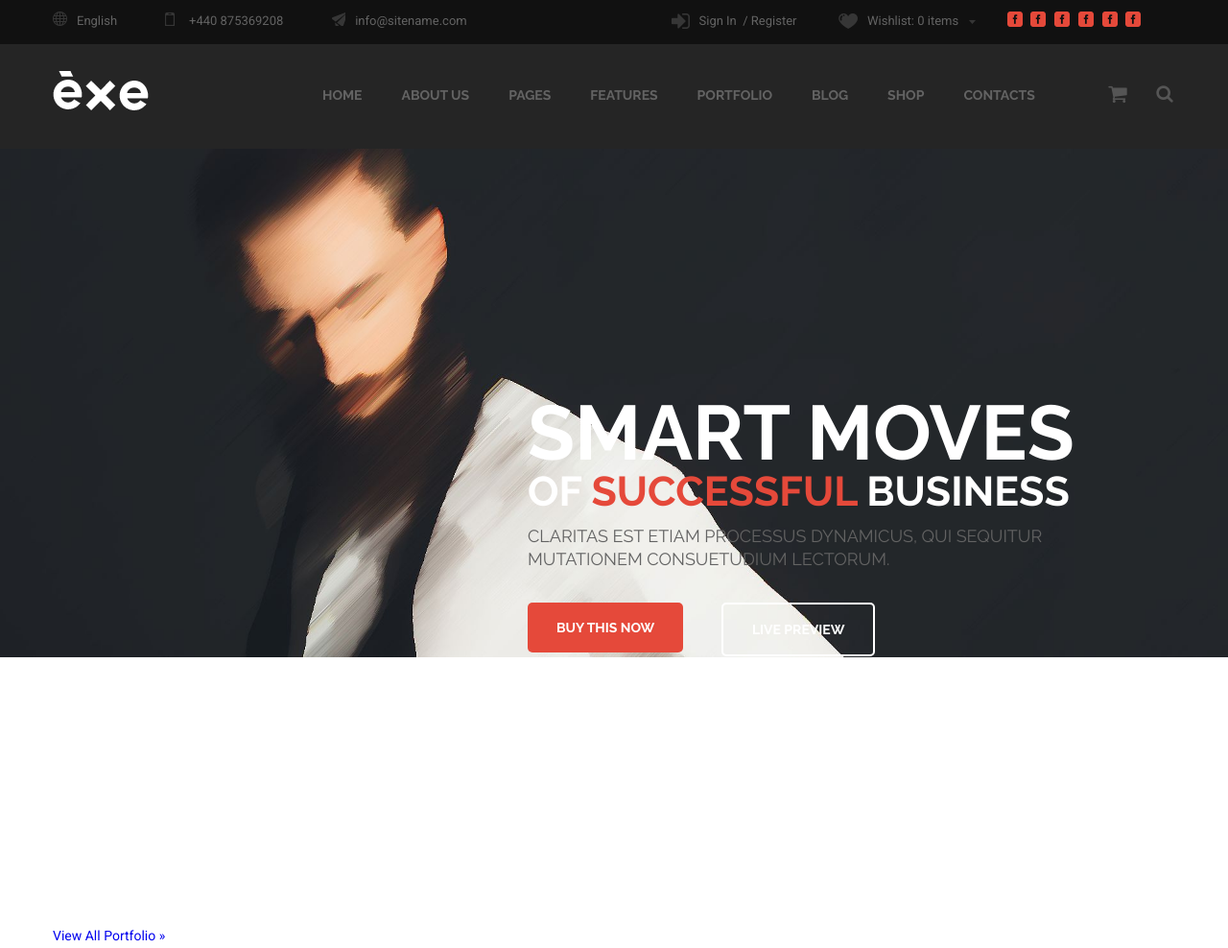
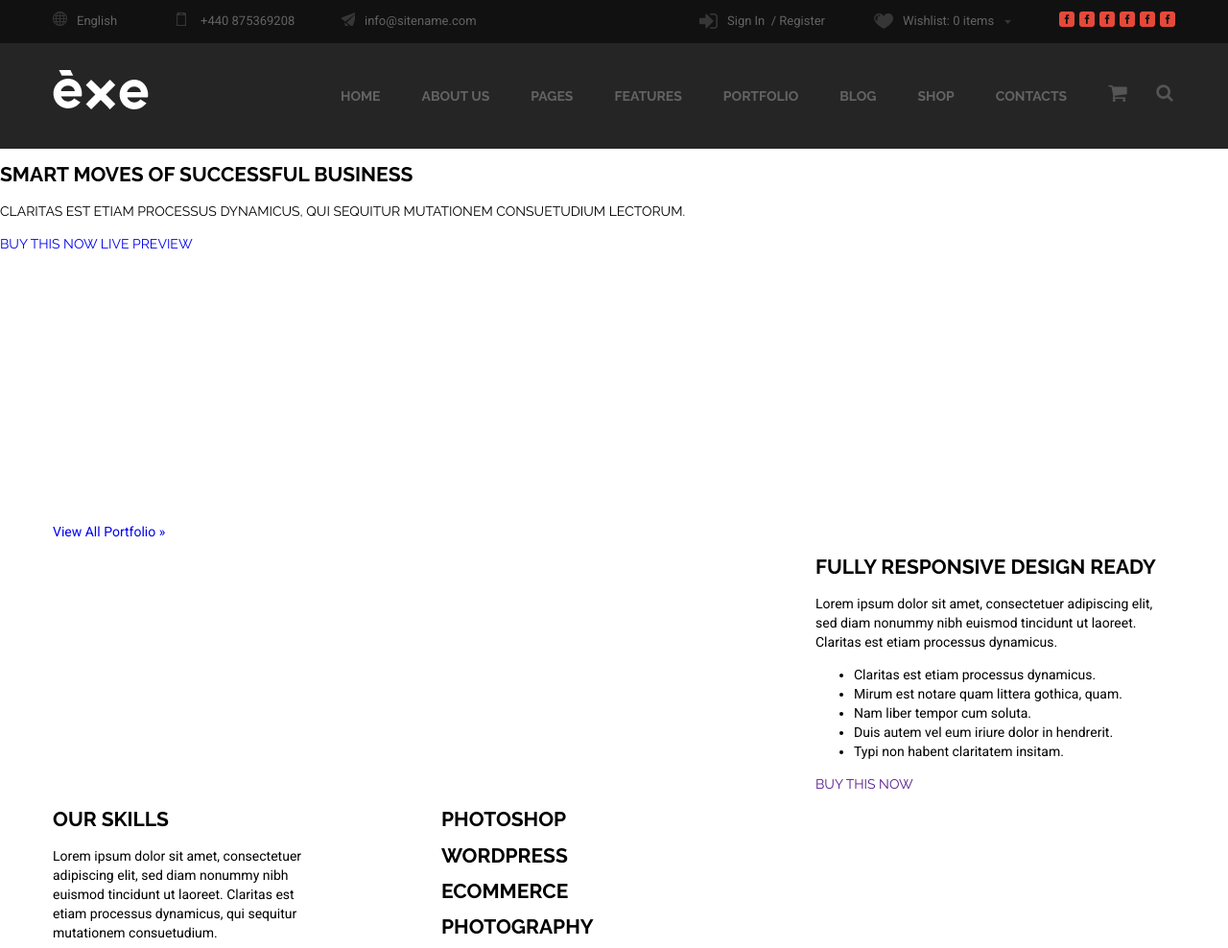
Before and after one commit to 4knort/EXE, a website: page source/index.html in a window 1280 px wide. Shown: the top 988 px of the page at 96% size. Drawn offline with nearby package versions, Linux system fonts and the light colour scheme; files that its build step writes are made by us from their sources; files whose address does not match are found by name.

Commit message:
first adaptive -- header

```diff
--- a/source/index.html
+++ b/source/index.html
@@ -28,7 +28,7 @@
       </div>
         <div class="slider__slides">
           <div class="slider__slide clearfix">
-            <img src="img/slider-img.jpg" alt="">
+            <!-- <img src="img/slider-img.jpg" alt=""> -->
             <div class="slider__slide-description raleway">
               <h2 class="slider__slide-description-title">
                 <span class="slider__slide-description-big">Smart Moves</span> of <span class="slider__slide-description-red">Successful</span> Business
--- a/source/less/components/main-logo.less
+++ b/source/less/components/main-logo.less
@@ -1,6 +1,3 @@
 .main-logo {
-  width: 10%;
-  img {
-    max-width: 100px;
-  }
+  width: 100px;
 }
--- a/source/less/components/main-nav.less
+++ b/source/less/components/main-nav.less
@@ -1,16 +1,20 @@
 .main-nav {
   font-size: 0;
-  width: 70%;
+  width: 800px;
   padding: 0;
   margin: 0;
-  padding-top: 15px;
+  padding-top: 17px;
   &__item {
     display: inline-block;
     vertical-align: top;
     font-size: 14px;
     line-height: 20px;
     list-style-type: none;
-    margin-right: 5%;
+    margin-right: 43px;
+    margin-bottom: 5px;
+    &:last-child {
+      margin-right: 0;
+    }
   }
   &__link {
     color: @grey-txt;
--- a/source/less/components/social.less
+++ b/source/less/components/social.less
@@ -1,15 +1,19 @@
 .social {
-  width: 15%;
+  width: 121px;
   font-size: 0;
   line-height: 0;
+  margin-left: 11px;
   &__link {
     display: inline-block;
     vertical-align: top;
     width: 16px;
     height: 16px;
-    margin-right: 5%;
+    margin-right: 5px;
     background: url("../img/sprites.png") no-repeat -95px -5px;
     margin-bottom: 5px;
+    &:last-child {
+      margin-right: 0;
+    }
     // &--fb {
       // background-position: -95px -5px;
     // }
--- a/source/less/components/user-info.less
+++ b/source/less/components/user-info.less
@@ -1,6 +1,6 @@
 .user-info {
   font-size: 0;
-  width: 40%;
+  width: 470px;
   line-height: 0;
   &__link{
     color: @grey-txt;
@@ -9,12 +9,17 @@
     display: inline-block;
     vertical-align: top;
     text-align: left;
-    width: 37%;
+    width: 150px;
     padding-left: 25px;
     box-sizing: border-box;
     position: relative;
+    margin-right: 21px;
     &:nth-child(1) {
-      width: 25%
+      width: 100px;
+      margin-right: 29px;
+    }
+    &--mail{
+      margin-right: 0;
     }
     &:before{
       content: "";
--- a/source/less/components/user-login.less
+++ b/source/less/components/user-login.less
@@ -1,15 +1,16 @@
 .user-login {
   font-size: 0;
   color: @grey-txt;
-  width: 30%;
+  width: 365px;
   line-height: 0;
   &__menu {
     display: inline-block;
     vertical-align: top;
     font-size: 13px;
     line-height: 20px;
-    width: 50%;
+    width: 150px;
     box-sizing: border-box;
+    margin-right: 33px;
 
   }
   &__wishlist {
@@ -17,7 +18,7 @@
     vertical-align: top;
     font-size: 13px;
     line-height: 20px;
-    width: 50%;
+    width: 150px;
     box-sizing: border-box;
 
   }
--- a/source/less/scaffolding.less
+++ b/source/less/scaffolding.less
@@ -2,7 +2,7 @@
   font-family: "Roboto", Arial, sans-serif;
   font-size: 14px;
   line-height: 20px;
-  min-width: 780px;
+  min-width: 1170px;
   margin: 0;
   padding: 0;
   background-color: #fff;
--- a/source/less/style.less
+++ b/source/less/style.less
@@ -12,9 +12,9 @@
 @import url("components/main-logo.less");
 @import url("components/main-nav.less");
 @import url("components/header-user-tools.less");
-@import url("components/slider-wrap.less");
-@import url("components/slider.less");
-@import url("components/typical-button.less");
+// @import url("components/slider-wrap.less");
+// @import url("components/slider.less");
+// @import url("components/typical-button.less");
 // @import url("components/container.less");
 // @import url("components/container.less");
 // @import url("components/container.less");
```
Also changed, not shown: build/css/style.css, build/css/style.min.css, build/index.html.
